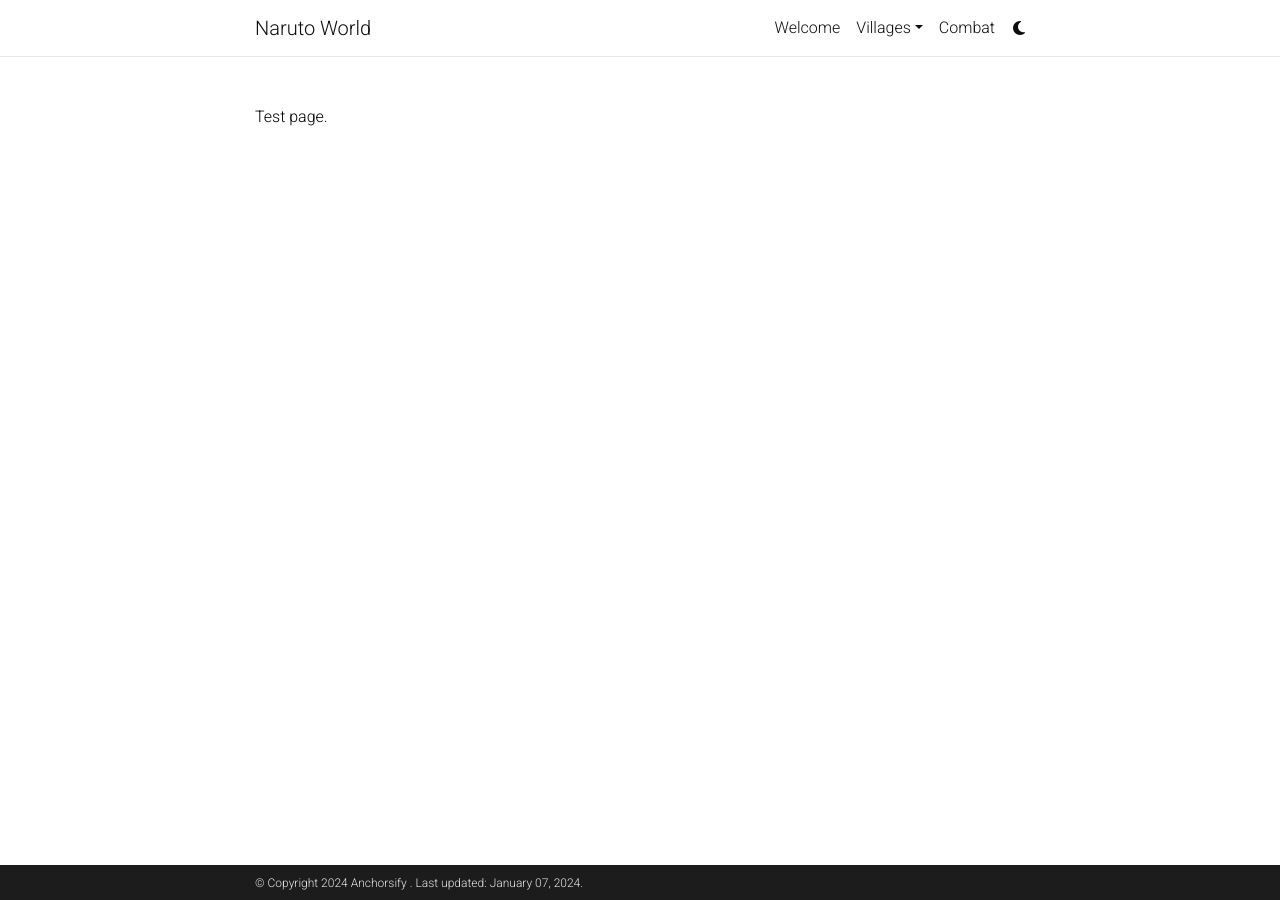
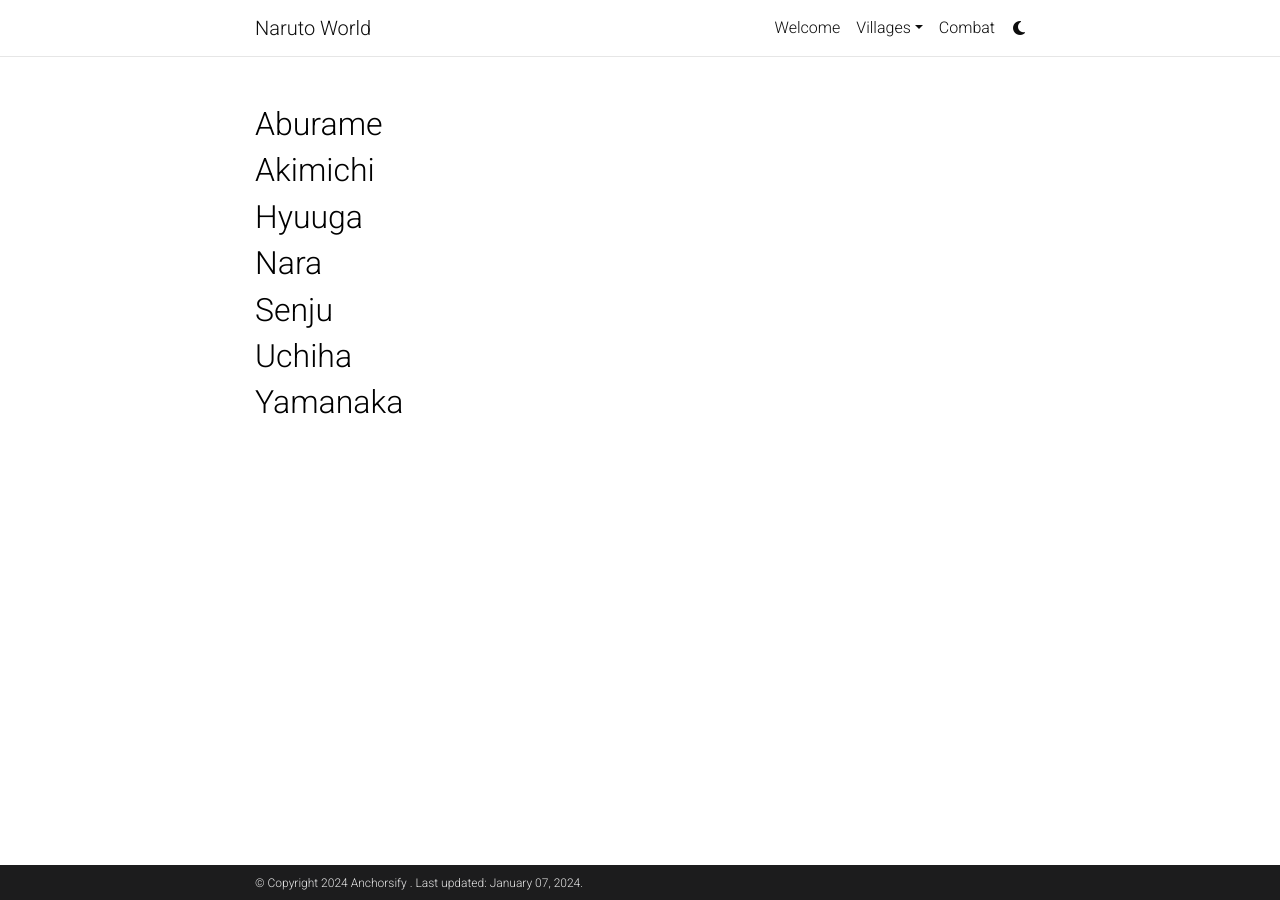
Before and after one commit to Anchorsify/Anchorsify.github.io, a Jekyll site: the page built from _pages/Leaf.md, in a window 1280 px wide. Built offline with Jekyll 4.4.1, drawn with Linux system fonts in a browser that asks for light colours; comment, search, counter and statistics services are not loaded; a style sheet for code colours, icons or effects is not loaded.

Commit message:
Update Leaf.md

```diff
--- a/_pages/Leaf.md
+++ b/_pages/Leaf.md
@@ -3,6 +3,28 @@ layout: default
 permalink: /Leaf/
 title: Konohagakure
 nav: false
+
+toc:
+ - name: The Village
+ - Aburame
+ - Akimichi
+ - Hyuuga
+ - Nara
+ - Senju
+ - Uchiha
+ - Yamanaka
 ---
 
-Test page.
+## Aburame
+
+## Akimichi
+
+## Hyuuga
+
+## Nara
+
+## Senju
+
+## Uchiha
+
+## Yamanaka
```
